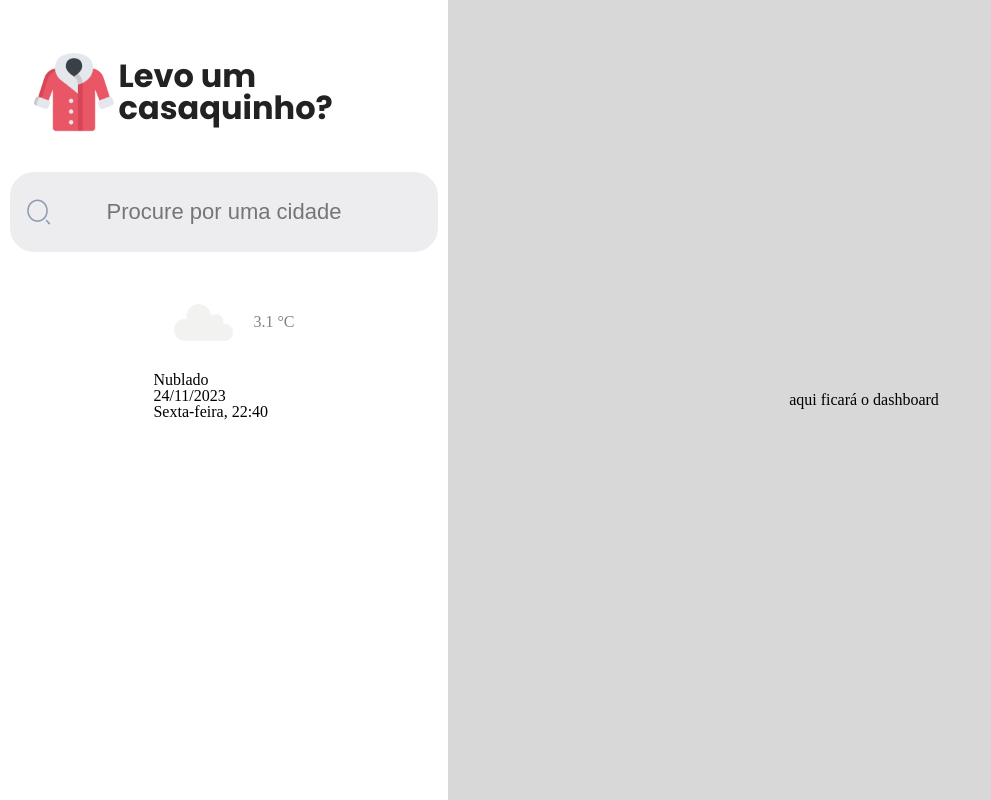
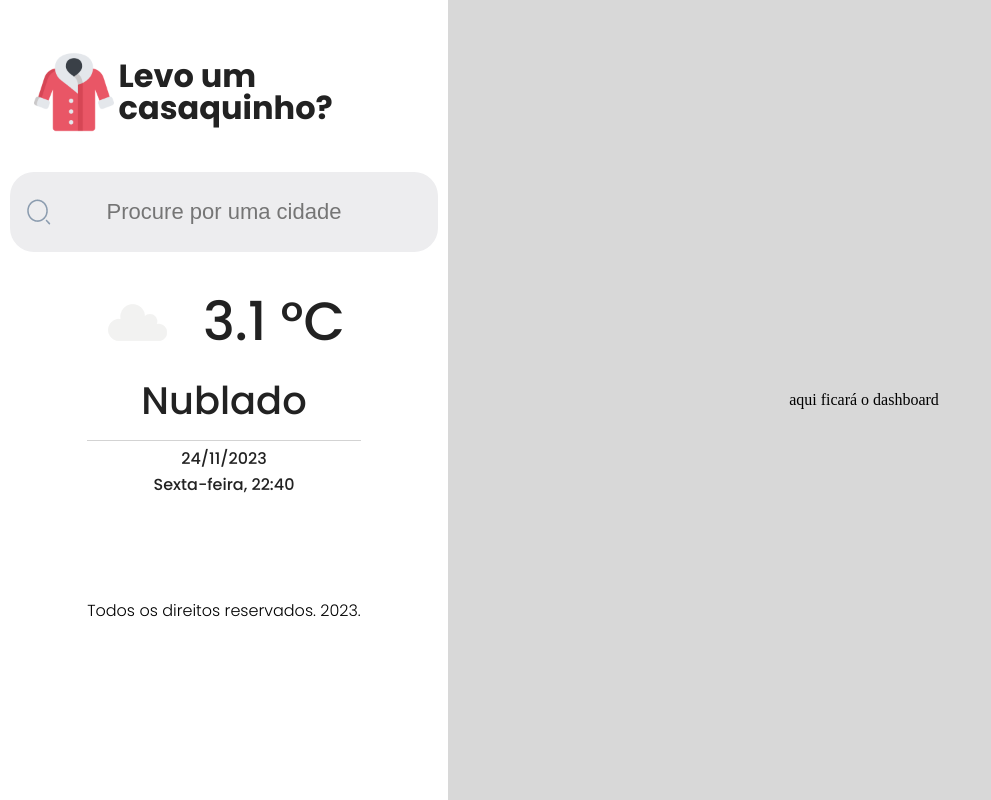
Before and after one commit to Vinni088/projeto25-LeveUmCasaquinho, a React (Vite) app: page / in a window 1280 px wide. Shown: the whole page, without its empty margins (0-991 px from the left). Built offline with nearby package versions, Linux system fonts and the light colour scheme; a web font is replaced by a local one.

Commit message:
feat: menu lateral completo

```diff
--- a/src/App.jsx
+++ b/src/App.jsx
@@ -38,7 +38,7 @@ function App() {
     setData(dadosMock);
   }, [])
 
-  const handleSubmit = (e) => {
+  function handleSubmit(e) {
     if (e.key === 'Enter') {
       Swal.fire({
         title: "Processando",
@@ -47,7 +47,7 @@ function App() {
     }
   };
 
-  const handleTemperature = (temperatura) => {
+  function handleTemperature(temperatura) {
     if (unidadeTemp === 'C') {
       let temperatureCelsius = (temperatura - 273.15);
       return (temperatureCelsius.toFixed(1) + " °C")
@@ -119,15 +119,20 @@ function App() {
               {handleTemperature(dadosMock.main.temp)}
             </p>
           </div>
-          <p>
+          <h1>
             {mapSummaryStatus(dadosMock.weather[0].main).descricao}
-          </p>
+          </h1>
+
           <p>{/* Data: dd/mm/yy */}
             {formatarData(dadosMock.dt).data}
           </p>
           <p>{/* Data: dia da semana + horário */}
             {formatarData(dadosMock.dt).equivalente}
           </p>
+
+          <h2>
+            Todos os direitos reservados. 2023.
+          </h2>
         </DataSummary>
       </SideMenu>
       <Dashboard>
@@ -211,11 +216,44 @@ const InputBusca = styled.input`
   }
 `
 const DataSummary = styled.div`
+  display: flex;
+  flex-direction: column;
+  justify-content: center;
+  gap: 10px;
   div {
     display: flex;
     justify-content: center;
     align-items: center;
+    font-family: 'Poppins';
+    font-size: 4.2vw;
+    font-weight: 300;
+    line-height: 48px;
     color: ${mapSummaryStatus(dadosMock.weather[0].main).cor};
+  }
+  h1 {
+    width: 100%;
+    text-align: center;
+    padding-bottom: 20px;
+    border-bottom: 1px lightgray solid;
+    font-family: 'Poppins';
+    font-size: 3.0vw;
+    font-weight: 400;
+    color: #222222;
+  }
+  p {
+    width: 100%;
+    font-family: 'Poppins';
+    text-align: center;
+    font-size: 2.5;
+    font-weight: 500;
+    color: #222222;
+  }
+  h2 {
+    padding-top: 100px;
+    font-family: 'Poppins';
+    font-size: 1%.5;
+    font-weight: 300;
+    text-align: center;
   }
 `
 
```
